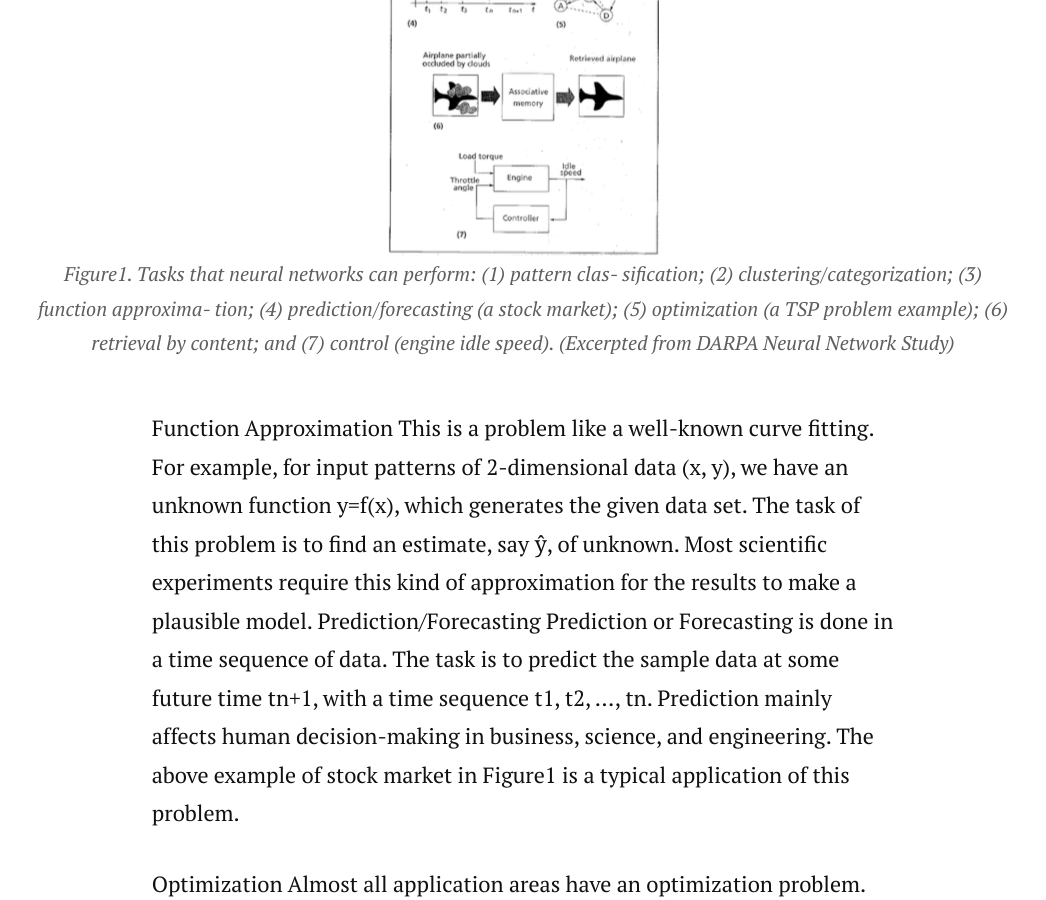
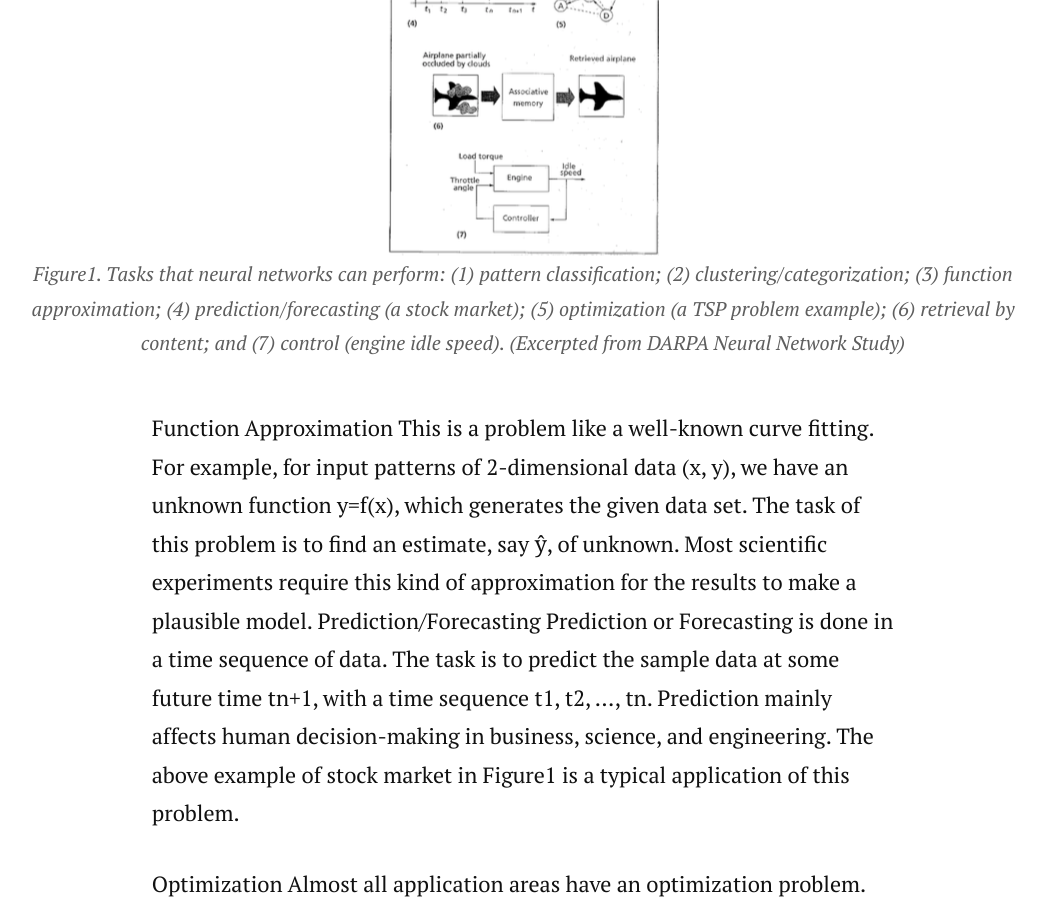
Before and after one commit to cogsci13/cogsci13.github.io, a Jekyll site: the page built from _posts/2019-12-22-Similary-driven-Brain.markdown, in a window 1280 px wide and 900 px high, scrolled down 5684 px. Shown: the whole window, without its empty margins (117-1163 px from the left). Built offline with Jekyll 4.4.1, drawn with Linux system fonts in a browser that asks for light colours; nearby versions of some CDN libraries.

Commit message:
Update 2019-12-22-Similary-driven-Brain.markdown
Fix a few errors

```diff
--- a/_posts/2019-12-22-Similary-driven-Brain.markdown
+++ b/_posts/2019-12-22-Similary-driven-Brain.markdown
@@ -45,7 +45,7 @@ Unlike pattern classification, clustering doesn’t have supervisor. That means,
 
 <figure>
 	<img src="{{ '/assets/img/sdb01.png' | prepend: site.baseurl }}" alt="">
-	<figcaption>Figure1. Tasks that neural networks can perform: (1) pattern clas- sification; (2) clustering/categorization; (3) function approxima- tion; (4) prediction/forecasting (a stock market); (5) optimization (a TSP problem example); (6) retrieval by content; and (7) control (engine idle speed). (Excerpted from DARPA Neural Network Study)</figcaption>
+	<figcaption>Figure1. Tasks that neural networks can perform: (1) pattern classification; (2) clustering/categorization; (3) function approximation; (4) prediction/forecasting (a stock market); (5) optimization (a TSP problem example); (6) retrieval by content; and (7) control (engine idle speed). (Excerpted from DARPA Neural Network Study)</figcaption>
 </figure>
 
 Function Approximation
```
